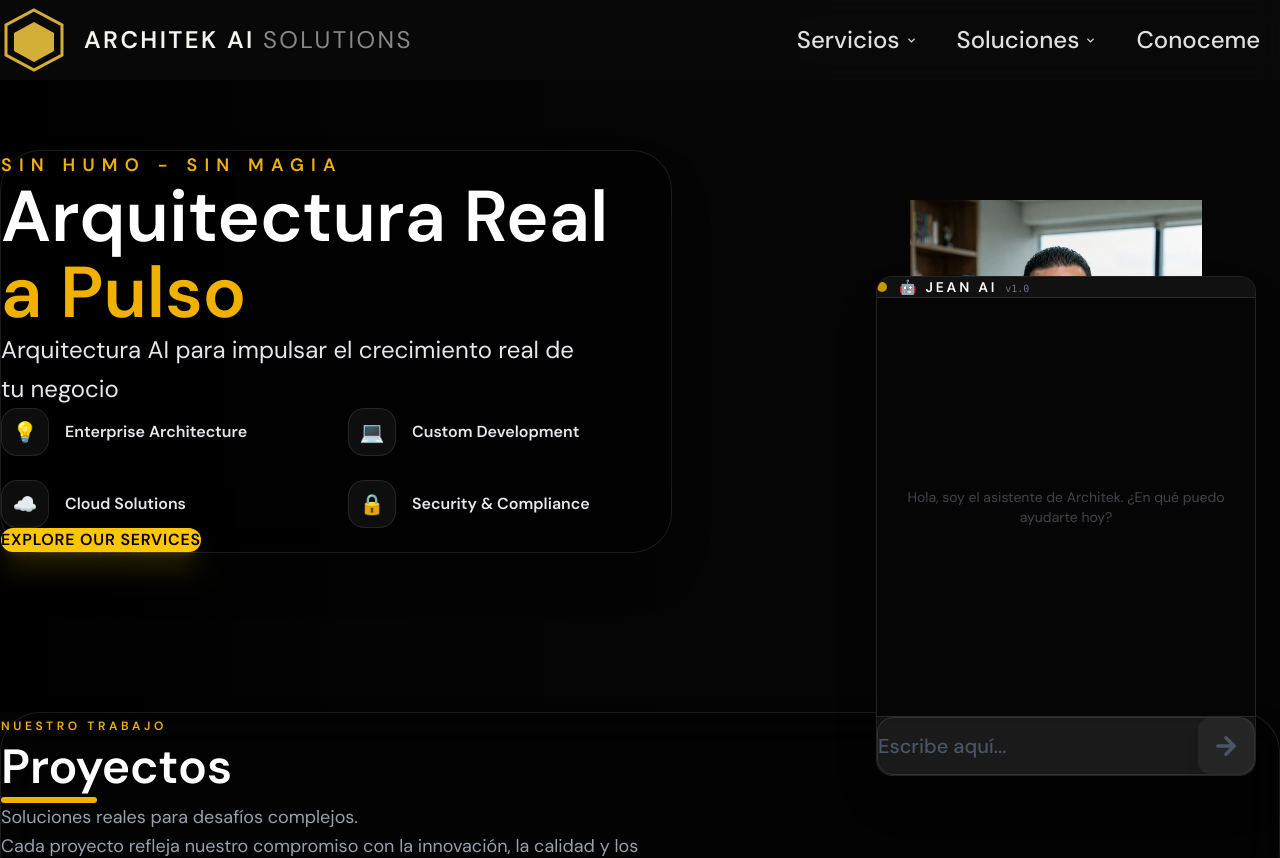
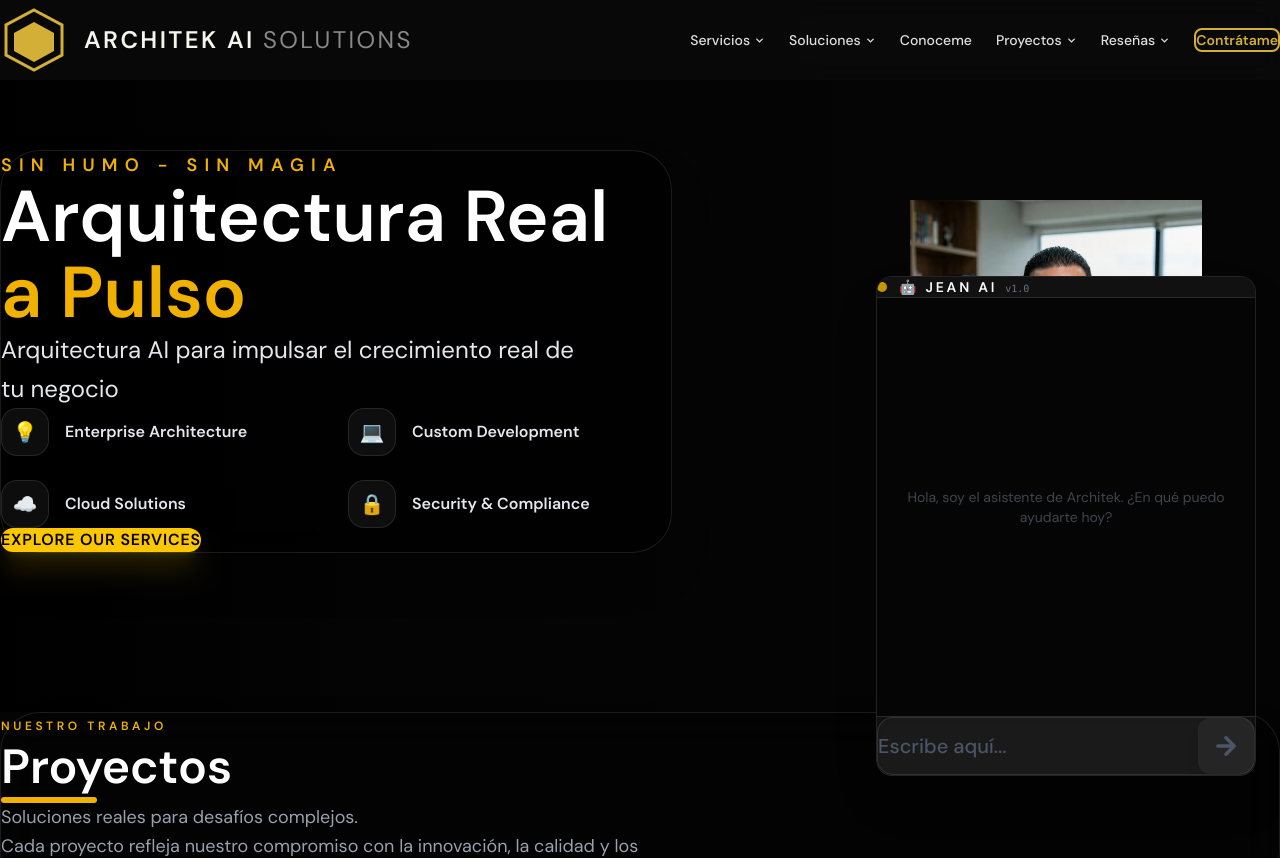
Before and after one commit to ingvillamar/LandingPage, a Next.js app: page / in a window 1280 px wide. Shown: the top 858 px of the page. Built offline with nearby package versions, Linux system fonts and the light colour scheme.

Commit message:
fix: reduce header nav gap and font size so all links are visible

```diff
--- a/src/components/Header.tsx
+++ b/src/components/Header.tsx
@@ -28,7 +28,7 @@ export default function Header() {
           : 'bg-[rgba(11,11,11,0.80)] backdrop-blur-md'
       }`}
     >
-      <div className="w-full max-w-screen-xl mx-auto px-16 flex items-center justify-between h-20 gap-96">
+      <div className="w-full max-w-screen-xl mx-auto px-8 flex items-center justify-between h-20">
 
         {/* ── Logo ── */}
         <div className="flex items-center gap-4 flex-shrink-0">
@@ -45,14 +45,14 @@ export default function Header() {
         </div>
 
         {/* ── Nav + Botón juntos a la derecha ── */}
-        <div className="hidden md:flex items-center gap-16 mr-20">
+        <div className="hidden md:flex items-center gap-6">
 
           {/* Nav links */}
-          <nav className="flex items-center gap-10">
+          <nav className="flex items-center gap-6">
             {navLinks.map(({ label, dropdown }) => (
               <button
                 key={label}
-                className="flex items-center gap-1.5 text-2xl font-medium text-[#E0E0E0] hover:text-[#D4AF37] transition-colors duration-200"
+                className="flex items-center gap-1 text-sm font-medium text-[#E0E0E0] hover:text-[#D4AF37] transition-colors duration-200"
               >
                 {label}
                 {dropdown && (
@@ -69,7 +69,7 @@ export default function Header() {
          <button
            className="inline-flex items-center
               px-6 py-2
-              text-2xl font-semibold
+              text-sm font-semibold
               text-[#D4AF37]
               border-2 border-[#D4AF37]
               rounded-lg
```
